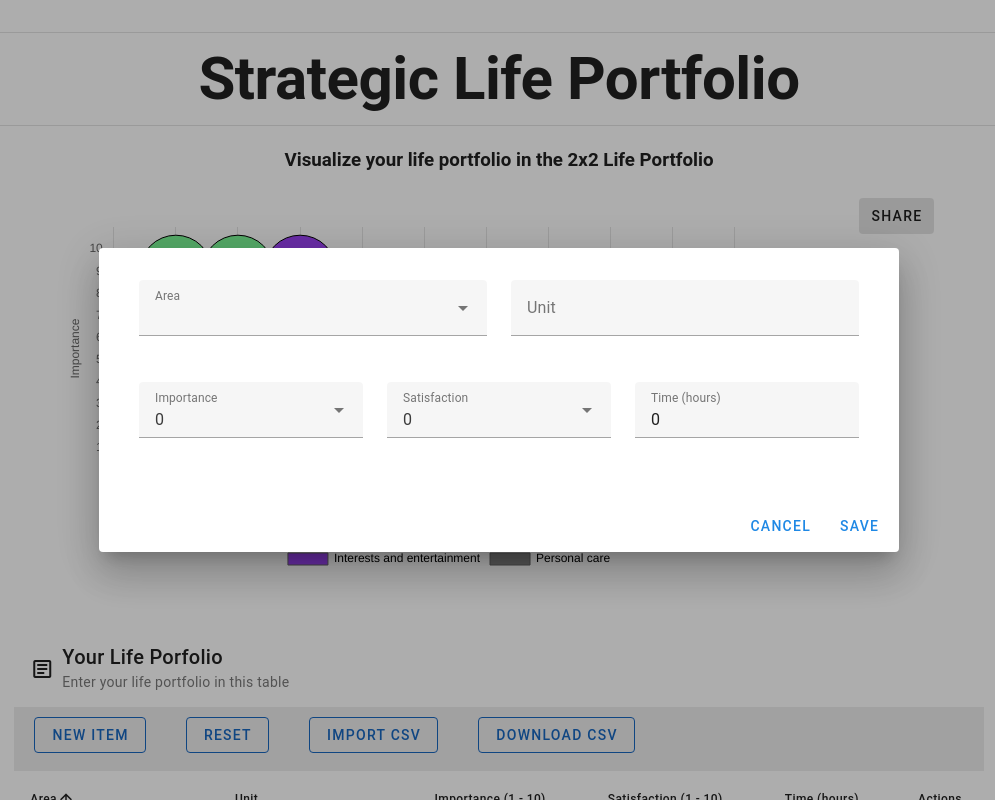
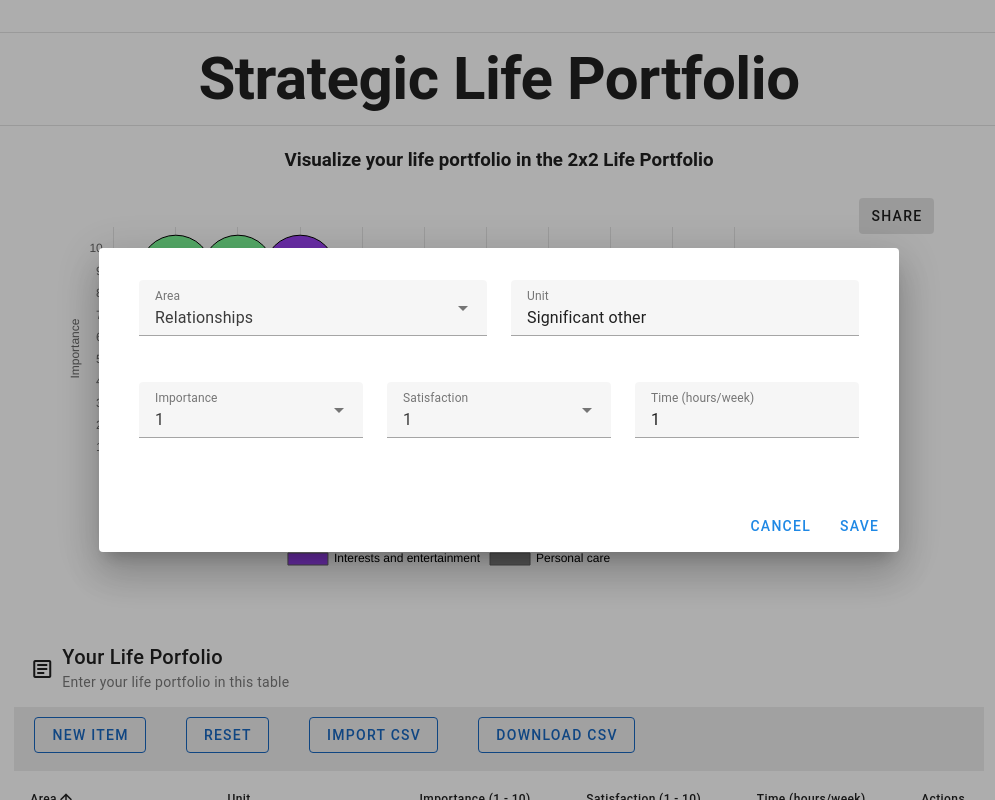
Before and after one commit to cameronlai/strategic-life-portfolio, a Vue app: page / in a window 1280 px wide. Both pictures are taken after a click on the button "NEW ITEM". Shown: the whole page, without its empty margins (141-1136 px from the left). Built offline with nearby package versions, Linux system fonts and the light colour scheme.

Commit message:
Fix hours / week and default item for dialog

```diff
--- a/src/components/Home.vue
+++ b/src/components/Home.vue
@@ -82,7 +82,7 @@
                         color="primary"
                         variant="outlined"
                         dark
-                        @click="downloadCsvTemplate"
+                        @click="downloadCsv"
                       >
                         Download CSV
                       </v-btn>
@@ -131,7 +131,7 @@
                             <v-col cols="12" md="4" sm="4">
                               <v-text-field
                                 v-model="editedItem.time"
-                                label="Time (hours)"
+                                label="Time (hours/week)"
                               ></v-text-field>
                             </v-col>
                           </v-row>
@@ -241,34 +241,13 @@ export default {
   components: { Bubble },
   data() {
     return {
-      // Edit Dialog Handling
-      dialog: false,
-      dialogDelete: false,
-      editedIndex: -1,
-      editedItem: {
-        area: "",
-        unit: "",
-        importance: 0,
-        satisfaction: 0,
-        time: 0,
-      },
-      defaultItem: {
-        area: "",
-        unit: "",
-        importance: 0,
-        satisfaction: 0,
-        time: 0,
-      },
-      // Import CSV Variables
-      isSelectingFile: false,
-      selectedFile: null,
       // Table Data Handling
       tableHeaders: [
         { title: "Area", key: "area", align: "start" },
         { title: "Unit", key: "unit" },
         { title: "Importance (1 - 10)", key: "importance" },
         { title: "Satisfaction (1 - 10)", key: "satisfaction" },
-        { title: "Time (hours)", key: "time" },
+        { title: "Time (hours/week)", key: "time" },
         { title: "Actions", key: "actions", sortable: false },
       ],
       tableData: [],
@@ -394,6 +373,27 @@ export default {
           time: 5,
         },
       ], // End of lifeData
+      // Edit Dialog Handling
+      dialog: false,
+      dialogDelete: false,
+      editedIndex: -1,
+      editedItem: {
+        area: "",
+        unit: "",
+        importance: 0,
+        satisfaction: 0,
+        time: 0,
+      },
+      defaultItem: {
+        area: "",
+        unit: "",
+        importance: 0,
+        satisfaction: 0,
+        time: 0,
+      },
+      // Import CSV Variables
+      isSelectingFile: false,
+      selectedFile: null,
       // Chart variables
       chartLabels: [
         {
@@ -480,7 +480,6 @@ export default {
             },
           },
         },
-
         plugins: {
           customCanvasBackgroundColor: {
             color: "white",
@@ -510,7 +509,7 @@ export default {
                   `Unit: ${label[1]}`,
                   `Importantce: ${context.raw.y}`,
                   `Satisfaction: ${context.raw.x}`,
-                  `Time: ${hours} hours`,
+                  `Time: ${hours} hours/week`,
                 ];
               },
             },
@@ -529,6 +528,15 @@ export default {
   },
   created() {
     this.resetData();
+    // Set edit item defaul titem
+    this.defaultItem = {
+      area: this.tableDataOriginal[0].area,
+      unit: this.tableDataOriginal[0].unit,
+      importance: 1,
+      satisfaction: 1,
+      time: 1,
+    };
+    this.editedItem = Object.assign({}, this.defaultItem);
   },
   methods: {
     resetData() {
@@ -544,7 +552,7 @@ export default {
           header
             .trim()
             .toLowerCase()
-            .replace(" (hours)", "")
+            .replace(" (hours/week)", "")
             .replace(" (1 - 10)", ""),
         complete: (results) => {
           console.log(results);
@@ -575,7 +583,7 @@ export default {
       // Trigger click on the FileInput
       this.$refs.uploader.click();
     },
-    downloadCsvTemplate() {
+    downloadCsv() {
       // write code to generate csv template from this.tableHeader and this.tableData and download it in client side, string comma handled
       const csvContent =
         "data:text/csv;charset=utf-8," +
@@ -607,13 +615,11 @@ export default {
       this.editedItem = Object.assign({}, item);
       this.dialogDelete = true;
     },
-
     deleteItemConfirm() {
       this.tableData.splice(this.editedIndex, 1);
       this.closeDelete();
       this.updateChart();
     },
-
     close() {
       this.dialog = false;
       this.$nextTick(() => {
@@ -646,7 +652,9 @@ export default {
       }[];
       for (let i = 0; i < this.tableData.length; i++) {
         let item = this.tableData[i];
-        const colorCode = this.chartLabels.find((x) => x.label === item.area).color;
+        const colorCode = this.chartLabels.find(
+          (x) => x.label === item.area
+        ).color;
         datasets.push({
           label: [item.area, item.unit],
           backgroundColor: colorCode,
```
